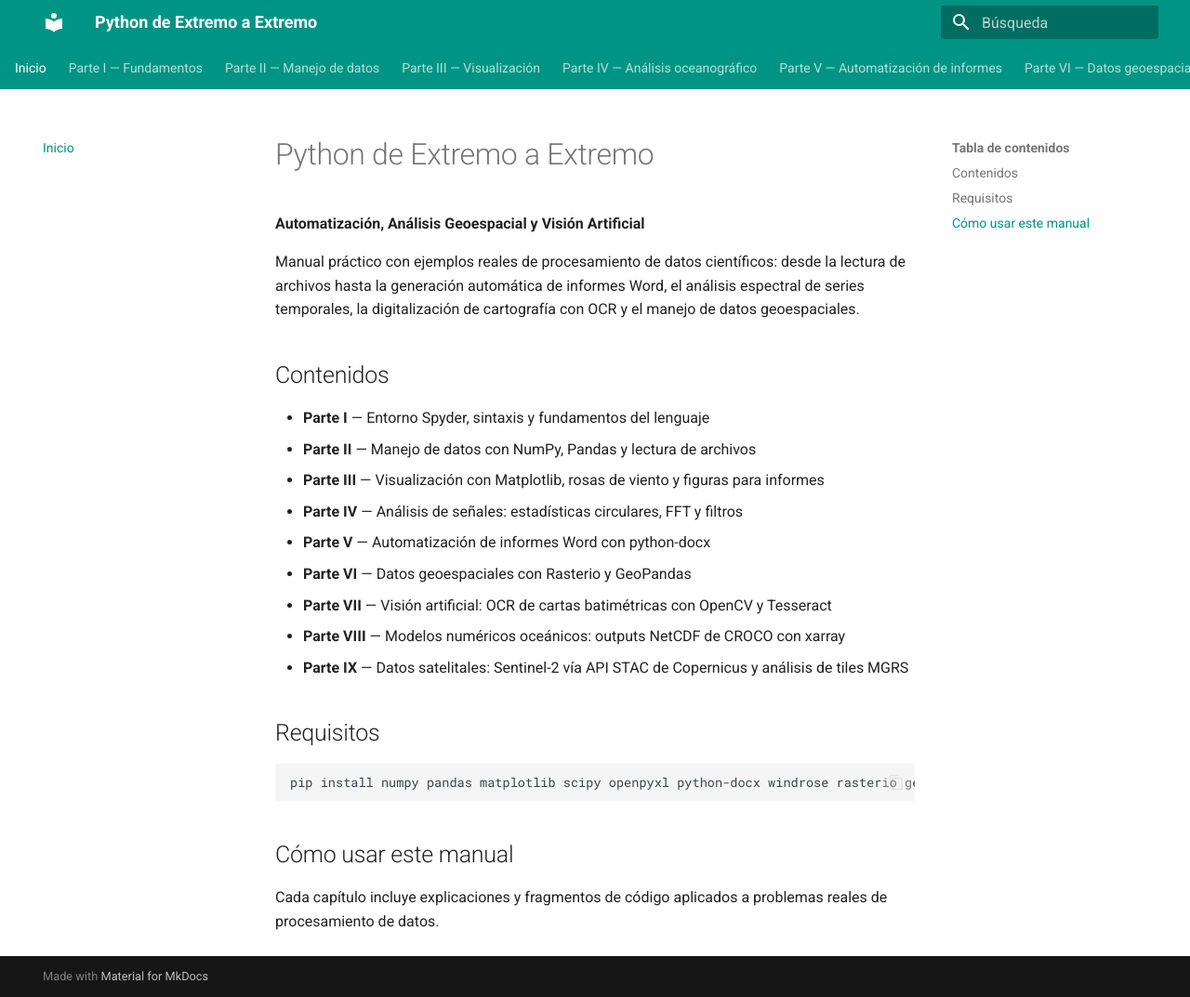
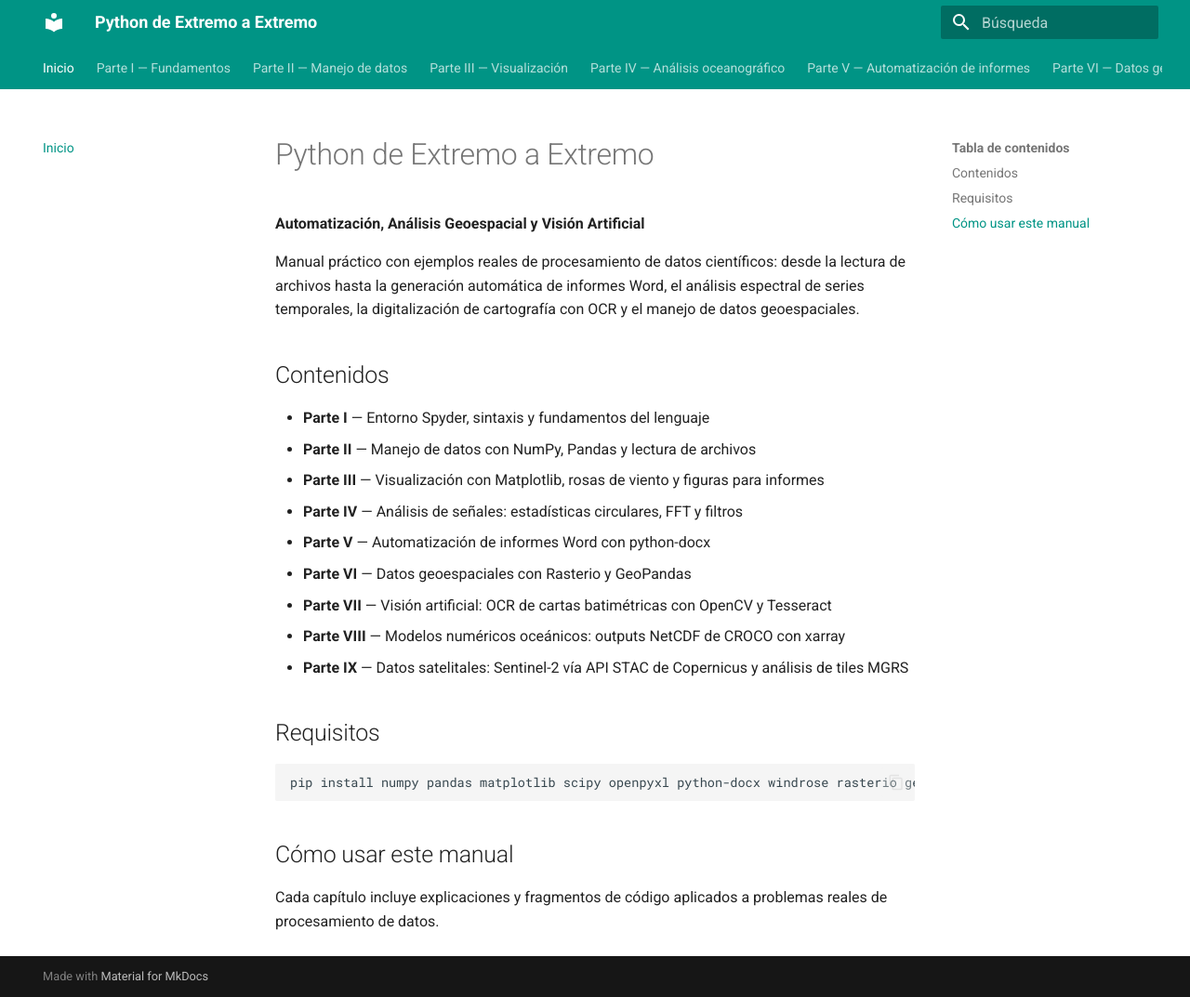
Before and after one commit to TomValderrama/manual-python-oceanografia, an MkDocs documentation site: the page built from docs/index.md, in a window 1280 px wide and 1073 px high. Shown: the whole window at 93% size. Built offline with MkDocs 1.6.1 and Material for MkDocs 9.7.7, drawn with Linux system fonts in a browser that asks for light colours.

Commit message:
git add -A + git commit

```diff
--- a/docs/extra.css
+++ b/docs/extra.css
@@ -1,17 +1,4 @@
-/* Navegación: tabs con scroll horizontal estilo carrusel */
-.md-tabs .md-grid {
-  overflow-x: auto;
-  -webkit-overflow-scrolling: touch;
-  scrollbar-width: none;
-  max-width: 100%;
-  padding: 0;
+/* Navegación: evitar que los tabs se compriman — el tema ya maneja el scroll */
+.md-tabs__item {
+  flex-shrink: 0;
 }
-
-.md-tabs .md-grid::-webkit-scrollbar {
-  display: none;
-}
-
-.md-tabs__list {
-  flex-wrap: nowrap;
-  width: max-content;
-}
```
Also changed, not shown: 1 other file.
